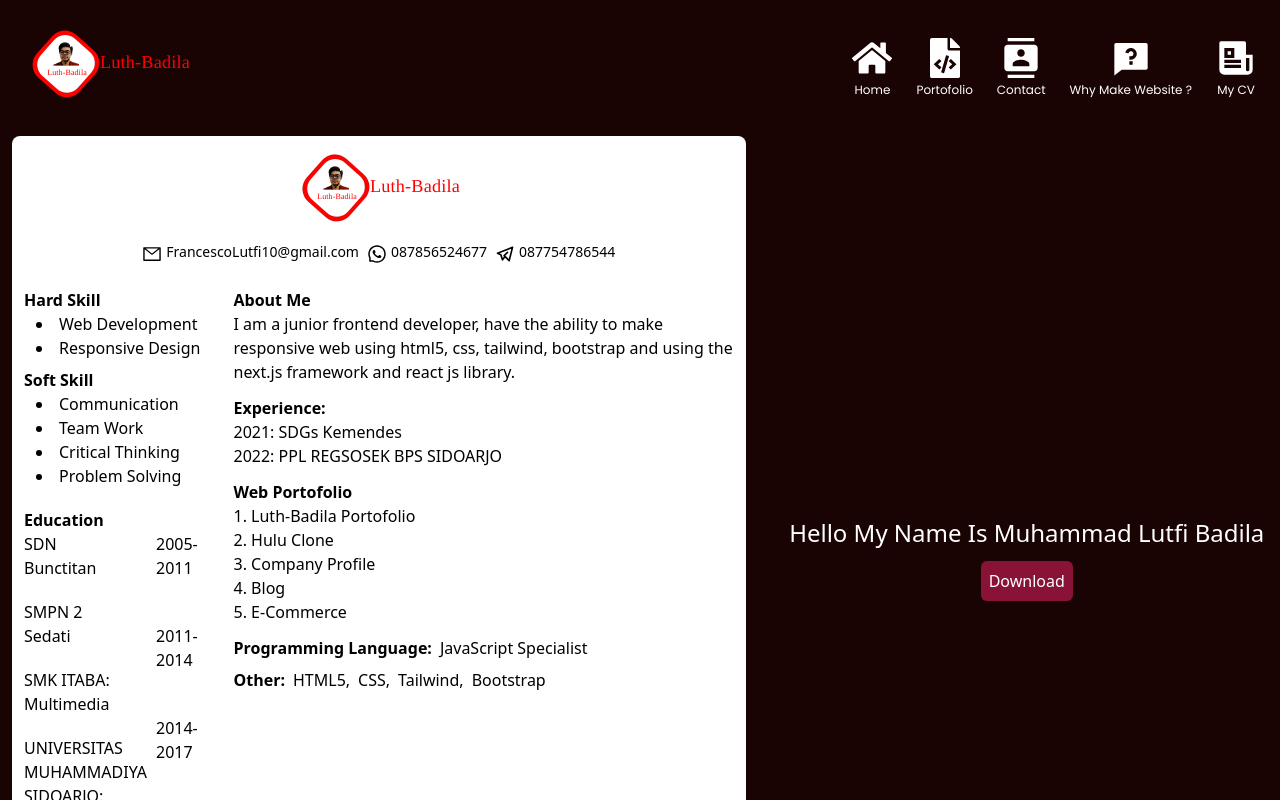
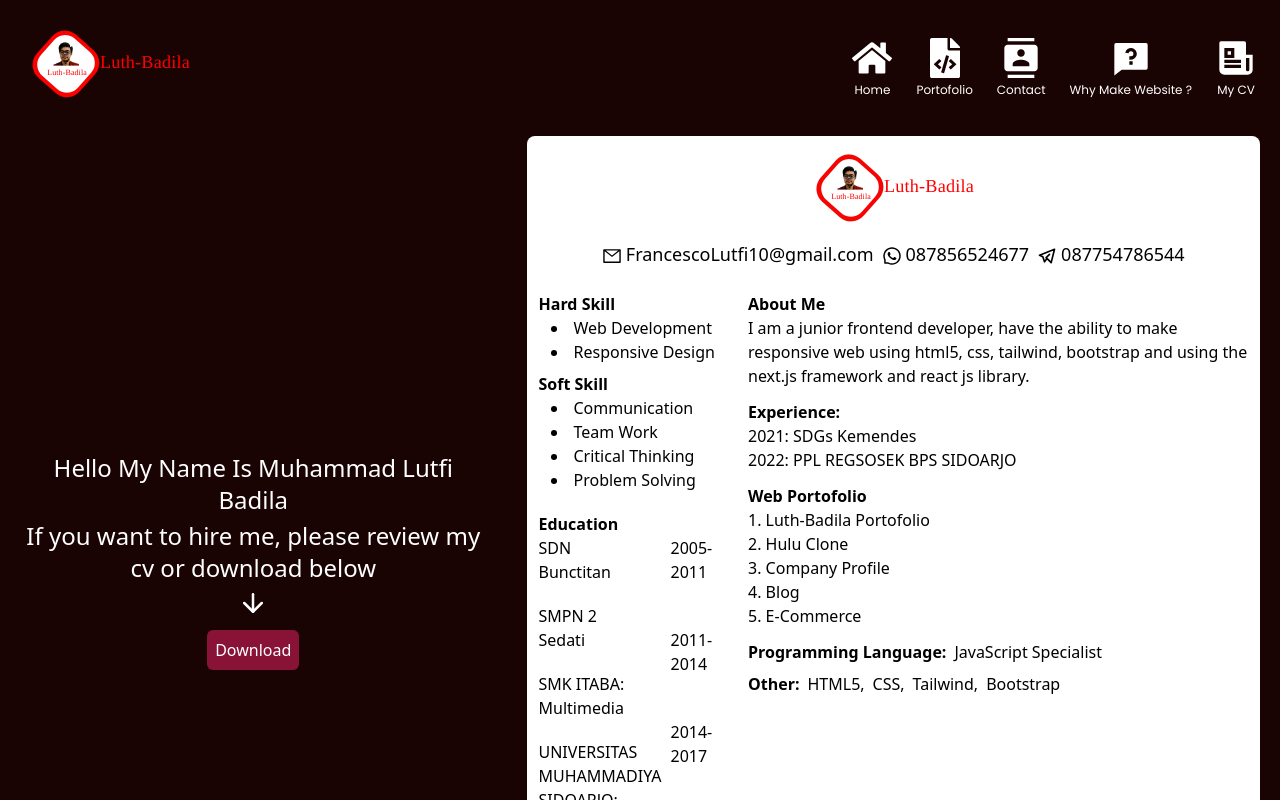
Before and after one commit to Luth-Badila/Luth-Badila, a React (Vite) app: page /cv in a window 1280 px wide. Shown: the top 800 px of the page. Built offline with nearby package versions, Linux system fonts and the light colour scheme.

Commit message:
changed position in cv

```diff
--- a/src/components/Cv.jsx
+++ b/src/components/Cv.jsx
@@ -34,17 +34,17 @@ const Cv = ({ rootElementid, DownloadFileName }) => {
   };
 
   return (
-    <div className="flex sm:flex-row flex-col gap-10 px-3">
+    <div className="flex sm:flex-row flex-col gap-10 px-5">
+      <div className="flex flex-col sm:w-[500px] w-[450px] justify-center items-center text-white">
+        <CvDownload downloadFileDocument={downloadFileDocument} />
+      </div>
       <div className="flex flex-col gap-3 sm:w-[750px] w-full p-3 bg-white rounded-lg mb-5">
         <CvHeader />
-        <div className="flex sm:flex-row flex-col gap-5 sm:justify-start sm:items-start justify-center items-center">
+        <div className="flex sm:flex-row flex-col gap-5 justify-start items-start">
           <CvAside />
           <CvMain />
         </div>
         <CvFooter />
-      </div>
-      <div className="flex flex-col sm:w-[500px] w-[450px] justify-center items-center text-white">
-        <CvDownload downloadFileDocument={downloadFileDocument} />
       </div>
     </div>
   );
--- a/src/components/CvDownload.jsx
+++ b/src/components/CvDownload.jsx
@@ -1,11 +1,14 @@
 import React from "react";
 import { Link } from "react-router-dom";
+import { FiArrowDown } from "react-icons/fi";
 
 const CvDownload = ({ downloadFileDocument }) => {
   return (
     <div className="flex flex-col justify-center items-center gap-3">
-      <div className="text-white text-2xl">
+      <div className="flex flex-col text-white text-2xl text-center items-center gap-1">
         <p>Hello My Name Is Muhammad Lutfi Badila</p>
+        <p>If you want to hire me, please review my cv or download below</p>
+        <FiArrowDown size={30} />
       </div>
       <Link href="">
         <button onClick={downloadFileDocument} className="p-2 bg-rose-900 rounded-md text-white">
--- a/src/components/CvHeader.jsx
+++ b/src/components/CvHeader.jsx
@@ -10,18 +10,18 @@ const CvHeader = () => {
       <div className="flex">
         <img src={logoHeader} alt="profile photo" className="sm:w-[170px] sm:h-[80px] w-[80px]" />
       </div>
-      <div className="flex sm:flex-row flex-col sm:gap-2 gap-0 items-center justify-center sm:text-2xl text-lg">
+      <div className="flex sm:flex-row flex-col sm:gap-2 gap-0 items-center justify-center sm:text-lg text-md">
         <div className="flex items-center justify-center gap-1">
           <AiOutlineMail size={20} className="mt-1" />
-          <p className="text-sm">FrancescoLutfi10@gmail.com</p>
+          <p>FrancescoLutfi10@gmail.com</p>
         </div>
         <div className="flex items-center justify-center gap-1">
           <AiOutlineWhatsApp size={20} className="mt-1" />
-          <p className="text-sm">087856524677</p>
+          <p>087856524677</p>
         </div>
         <div className="flex items-center justify-center gap-1">
           <TbBrandTelegram size={20} className="mt-1" />
-          <p className="text-sm">087754786544</p>
+          <p>087754786544</p>
         </div>
       </div>
     </div>
```
